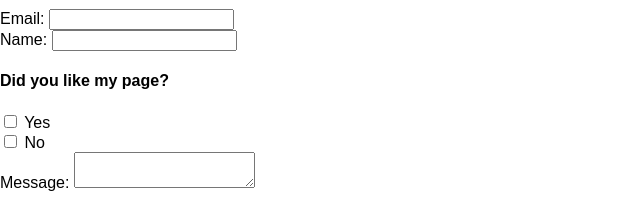
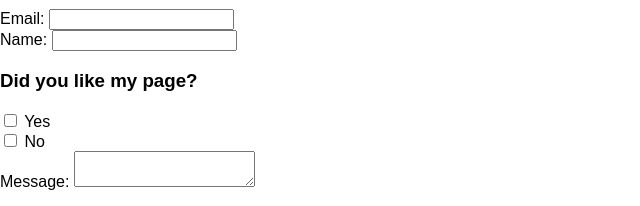
Before and after one commit to rgburns-su/ist263, a plain HTML site: page lab13/contact.html in a window 1280 px wide. Shown: the part 907-1113 px from the top of the page, 0-640 px from the left. Drawn offline with Linux system fonts and the light colour scheme.

Commit message:
Update contact.html

```diff
--- a/lab13/contact.html
+++ b/lab13/contact.html
@@ -39,7 +39,7 @@
                 <label for="name">Name:</label>
                 <input type="text" id="name" name="name"><br>
 
-                <h4>Did you like my page?</h4>
+                <h3>Did you like my page?</h3>
                 <input type="checkbox" id="yes" name="yes">
                 <label for="yes">Yes</label><br>
 
```
